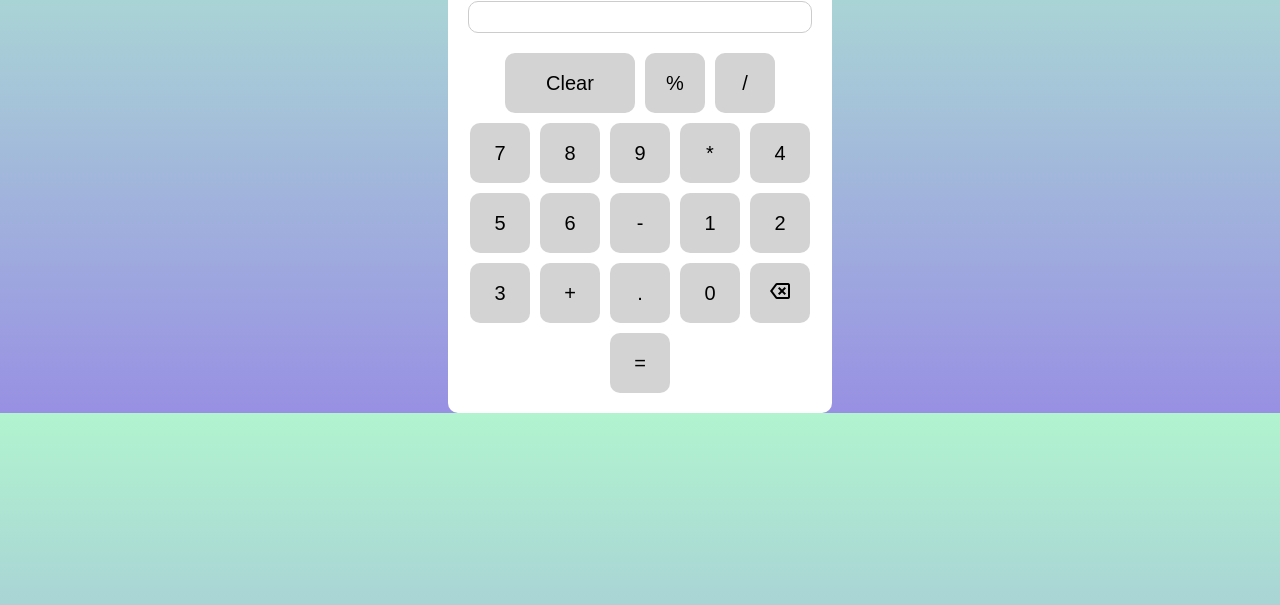
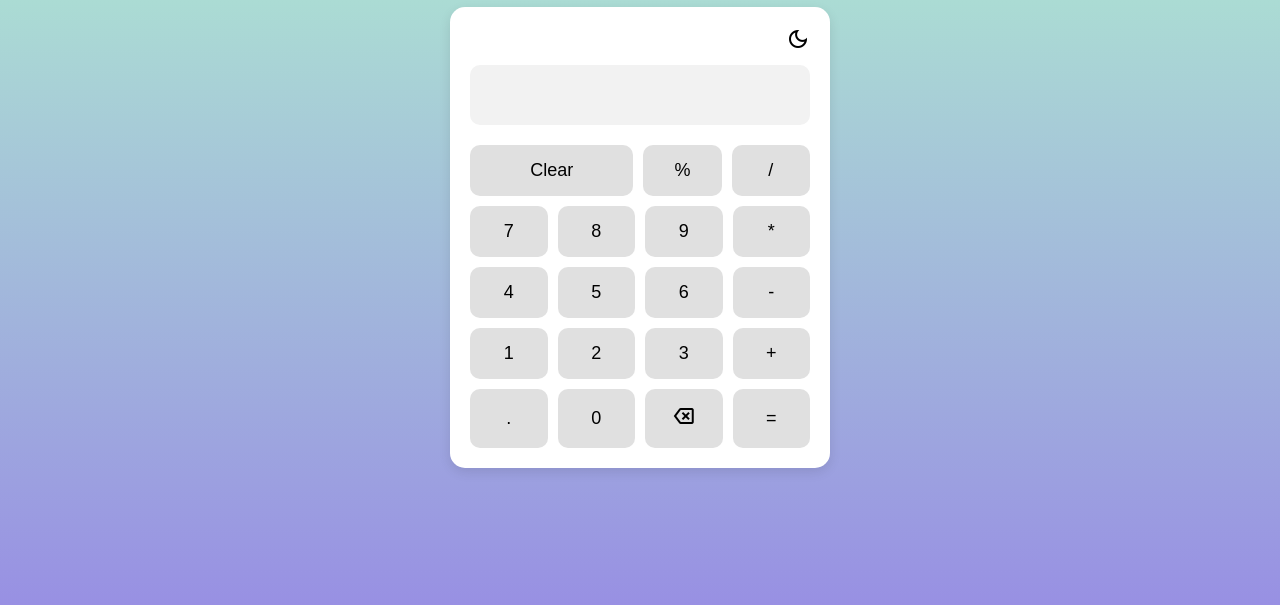
Before and after one commit to Alen545/Calculator-HTML-CSS-JS, a plain HTML site: page index.html in a window 1280 px wide. Shown: the part 195-800 px from the top of the page. Drawn offline with nearby package versions, Linux system fonts and the light colour scheme.

Commit message:
final stage

```diff
--- a/index.html
+++ b/index.html
@@ -2,38 +2,33 @@
 <html lang="en">
 <head>
   <meta charset="UTF-8" />
-    <meta name="viewport" content="width=device-width, initial-scale=1.0" />
-    <title>Calculator</title>
+  <meta name="viewport" content="width=device-width, initial-scale=1.0"/>
+  <title>Responsive Calculator</title>
   <link rel="stylesheet" href="style.css" />
   <script defer src="script.js"></script>
-    <link
-      rel="stylesheet"
-      href="https://fonts.googleapis.com/css2?family=Material+Symbols+Outlined"
-    />
+  <link rel="stylesheet" href="https://fonts.googleapis.com/css2?family=Material+Symbols+Outlined" />
 </head>
 <body>
-    <div class="main-container">
-      <h1 class="title">Calculator</h1>
+  <main class="calculator-container">
+    <h1 class="calculator-title">Simple Calculator</h1>
 
-      <div class="calculator-section">
-        <div class="dark-light-mode">
-          <span class="material-symbols-outlined" onclick="ToggleEvent()"
-            >dark_mode</span
-          >
+    <section class="calculator">
+      <div class="theme-toggle" onclick="ToggleEvent()">
+        <span class="material-symbols-outlined">dark_mode</span>
       </div>
 
-        <div class="display-section">
-          <h1 id="read-section"></h1>
-          <p id="answer-section"></p>
+      <div class="calculator-display">
+        <div id="read-section" class="expression"></div>
+        <div id="answer-section" class="result"></div>
       </div>
 
-        <div class="arithmetic-section">
-          <div class="arithmetic-first-row">
-            <button data-value="Clear" id="clr-btn">Clear</button>
+      <div class="calculator-buttons">
+        <div class="top-row">
+          <button data-value="Clear" class="wide-btn">Clear</button>
           <button data-value="%">%</button>
           <button data-value="/">/</button>
         </div>
-          <div class="arithmetic-remaining-row">
+        <div class="number-grid">
           <button data-value="7">7</button>
           <button data-value="8">8</button>
           <button data-value="9">9</button>
@@ -49,12 +44,12 @@
           <button data-value=".">.</button>
           <button data-value="0">0</button>
           <button data-value="backspace">
-              <span class="material-symbols-outlined"> backspace </span>
+            <span class="material-symbols-outlined">backspace</span>
           </button>
           <button data-value="=">=</button>
         </div>
       </div>
-      </div>
-    </div>
+    </section>
+  </main>
 </body>
 </html>
--- a/script.js
+++ b/script.js
@@ -1,51 +1,43 @@
-//toggle button
 function ToggleEvent() {
-  const section = document.querySelector(".calculator-section");
+  const section = document.querySelector(".calculator");
   section.classList.toggle("dark-mode");
 }
 
 let expression = "";
-
 const readSection = document.getElementById("read-section");
 const answerSection = document.getElementById("answer-section");
-
 const buttons = document.querySelectorAll("button");
 
 buttons.forEach((btn) => {
   btn.addEventListener("click", () => {
-    const value = btn.getAttribute("data-value"); // get the button's value
+    const value = btn.getAttribute("data-value");
 
     switch (value) {
       case "Clear":
         expression = "";
         break;
-
       case "=":
         try {
-          expression = eval(expression).toString();
+          expression = Function('"use strict";return (' + expression + ')')();
+          expression = String(expression);
         } catch {
           expression = "Error";
         }
         break;
-
       case "backspace":
-        expression = expression.slice(0, -1);
+        expression = expression.substring(0, expression.length - 1);
         break;
-
       default:
         if (expression === "Error") expression = "";
-
         expression += value;
     }
-    //display
+
     readSection.textContent = expression;
 
-    if (
-      !["Clear", "=", "backspace"].includes(value) &&
-      expression !== "Error"
-    ) {
+    if (!["Clear", "=", "backspace"].includes(value) && expression !== "Error") {
       try {
-        answerSection.textContent = eval(expression);
+        const result = Function('"use strict";return (' + expression + ')')();
+        answerSection.textContent = result;
       } catch {
         answerSection.textContent = "";
       }
--- a/style.css
+++ b/style.css
@@ -3,101 +3,124 @@
   padding: 0;
   box-sizing: border-box;
 }
+
 body {
-  background-image: linear-gradient(to top, #9890e3 0%, #b1f4cf 100%);
-  height: 100%;
-  font-family: Arial, sans-serif;
-}
-.main-container {
-  display: flex;
-  flex-direction: column;
-  align-items: center;
-}
-.title {
-  margin-top: 20px;
-  font-size: 72px;
-  background: -webkit-linear-gradient(#eee, #333);
-  -webkit-background-clip: text;
-  -webkit-text-fill-color: transparent;
-  text-align: center;
-}
-.calculator-section {
-  margin-top: 40px;
-  border-radius: 10px;
-  width: 30%;
-  background-color: white;
-  color: black;
-  transition: background-color 0.3s ease, color 0.3s ease;
-  padding: 20px;
-}
-.dark-light-mode {
+  font-family: 'Arial', sans-serif;
+  background: linear-gradient(to top, #9890e3, #b1f4cf);
   display: flex;
   justify-content: center;
   align-items: center;
+  min-height: 100vh;
+}
+
+.calculator-container {
+  width: 100%;
+  max-width: 420px;
+  padding: 20px;
+}
+
+.calculator-title {
+  text-align: center;
+  font-size: 2.5rem;
+  margin-bottom: 20px;
+  background: linear-gradient(#eee, #333);
+  -webkit-background-clip: text;
+  -webkit-text-fill-color: transparent;
+}
+
+.calculator {
+  background: white;
+  border-radius: 15px;
+  padding: 20px;
+  box-shadow: 0 4px 12px rgba(0,0,0,0.1);
+  transition: background-color 0.3s, color 0.3s;
+}
+
+.calculator.dark-mode {
+  background: #1f1f1f;
+  color: white;
+}
+
+.theme-toggle {
+  text-align: right;
   cursor: pointer;
   margin-bottom: 10px;
 }
-.calculator-section.dark-mode {
-  background-color: black;
-  color: white;
+
+.theme-toggle span {
+  font-size: 24px;
+  color: inherit;
 }
 
-.display-section {
-  display: flex;
-  flex-direction: column;
-  align-items: flex-end;
-  gap: 10px;
+.calculator-display {
+  background: #f2f2f2;
   padding: 10px;
-  border: 1px solid #ccc;
   border-radius: 10px;
   margin-bottom: 20px;
+  min-height: 60px;
 }
-.display-section h1,
-.display-sectionp {
-  word-wrap: break-word;
-  max-width: 100%;
+
+.calculator.dark-mode .calculator-display {
+  background: #333;
 }
-.arithmetic-section {
+
+.expression {
+  font-size: 1.2rem;
+  text-align: right;
+  word-break: break-all;
+}
+
+.result {
+  font-size: 1.5rem;
+  font-weight: bold;
+  text-align: right;
+  color: #2a9d8f;
+}
+
+.calculator-buttons {
   display: flex;
   flex-direction: column;
   gap: 10px;
 }
 
-.arithmetic-first-row,
-.arithmetic-remaining-row {
+.top-row,
+.number-grid {
   display: flex;
   flex-wrap: wrap;
   gap: 10px;
   justify-content: center;
 }
+
 button {
+  flex: 1 0 20%;
+  padding: 15px;
+  font-size: 18px;
+  border: none;
   border-radius: 10px;
-  border: none;
-  width: 60px;
-  height: 60px;
-  font-size: 20px;
+  background-color: #e0e0e0;
   cursor: pointer;
-  background-color: lightgrey;
-  transition: background-color 0.2s;
+  transition: background 0.2s;
 }
-button :hover {
+
+button:hover {
   background-color: #ccc;
 }
-#clr-btn {
-  width: 130px;
+
+button span {
+  pointer-events: none;
 }
 
-@media (max-width: 768px) {
-  .calculator-section {
-    width: 90%;
-    padding: 20px;
+.wide-btn {
+  flex: 1 0 45%;
+}
+
+@media (max-width: 480px) {
+  .calculator-title {
+    font-size: 2rem;
   }
-  .title {
-    font-size: 48px;
-  }
+
   button {
-    width: 55px;
-    height: 55px;
-    font-size: 18px;
+    font-size: 16px;
+    padding: 12px;
   }
 }
```
Lines whose indentation alone changed are shown as unchanged.
